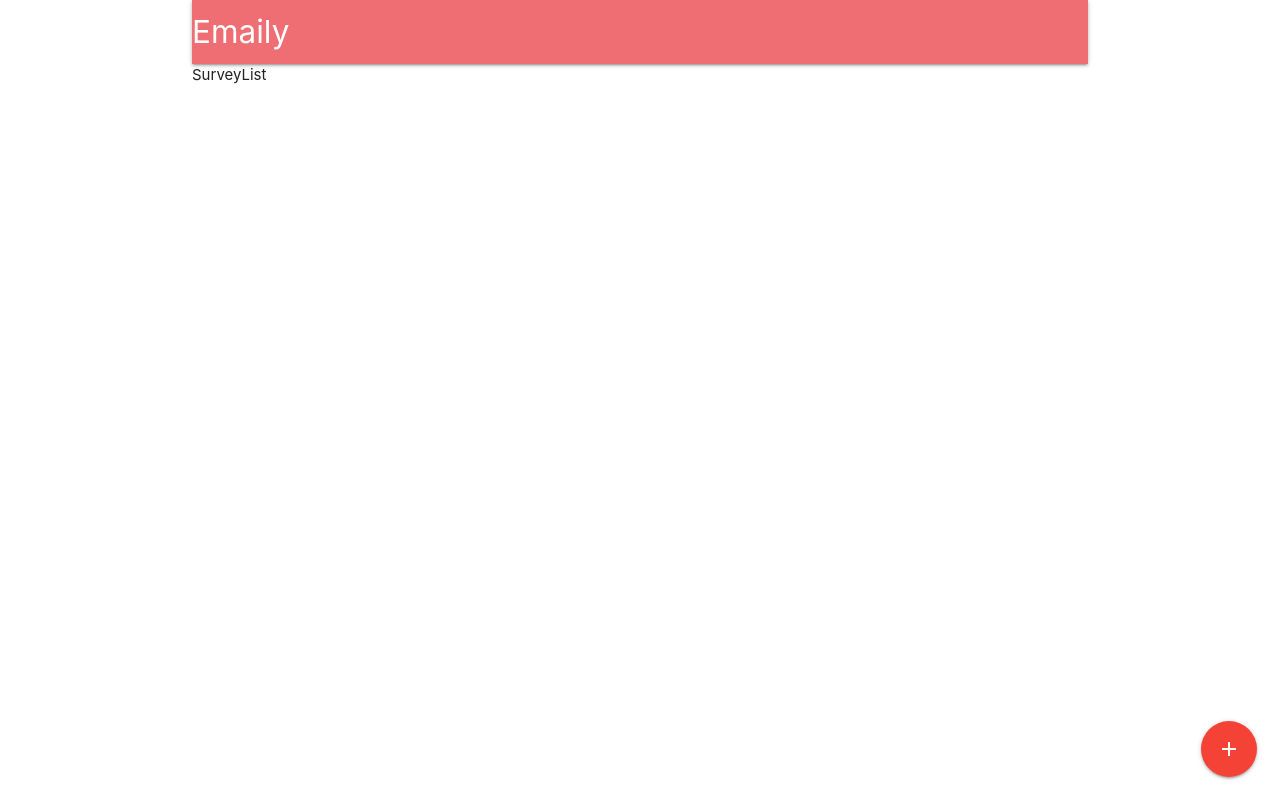
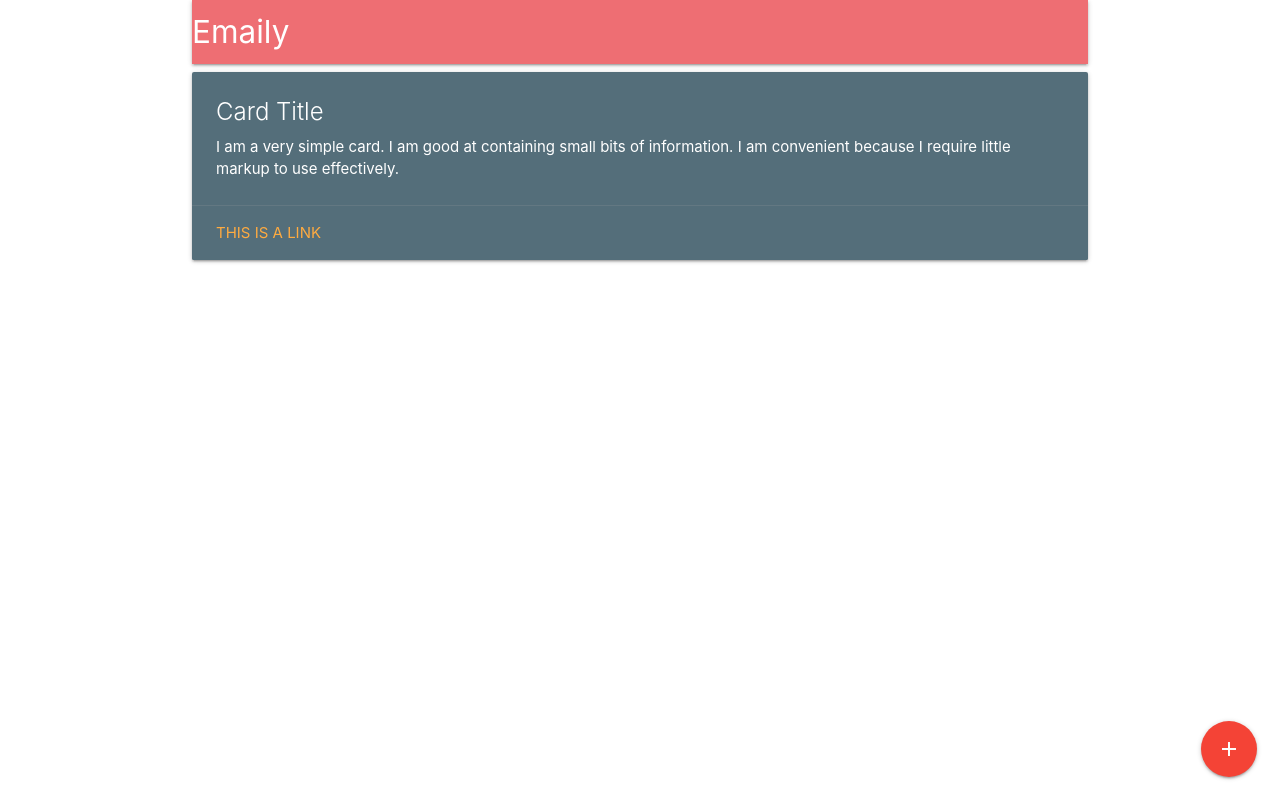
Before and after one commit to alizebreezes/React-App-emaily, a React (Create React App) app in the folder client/: page /surveys in a window 1280 px wide. Built offline with nearby package versions, Linux system fonts and the light colour scheme; no server answers.

Commit message:
finishing up survey list

```diff
--- a/client/src/components/surveys/SurveyList.js
+++ b/client/src/components/surveys/SurveyList.js
@@ -8,7 +8,23 @@
   }
 
   render() {
-    return <div>SurveyList</div>;
+    return (
+      <div>
+        <div class="card blue-grey darken-1">
+          <div class="card-content white-text">
+            <span class="card-title">Card Title</span>
+            <p>
+              I am a very simple card. I am good at containing small bits of
+              information. I am convenient because I require little markup to
+              use effectively.
+            </p>
+          </div>
+          <div class="card-action">
+            <a href="#">This is a link</a>
+          </div>
+        </div>
+      </div>
+    );
   }
 }
 
```
